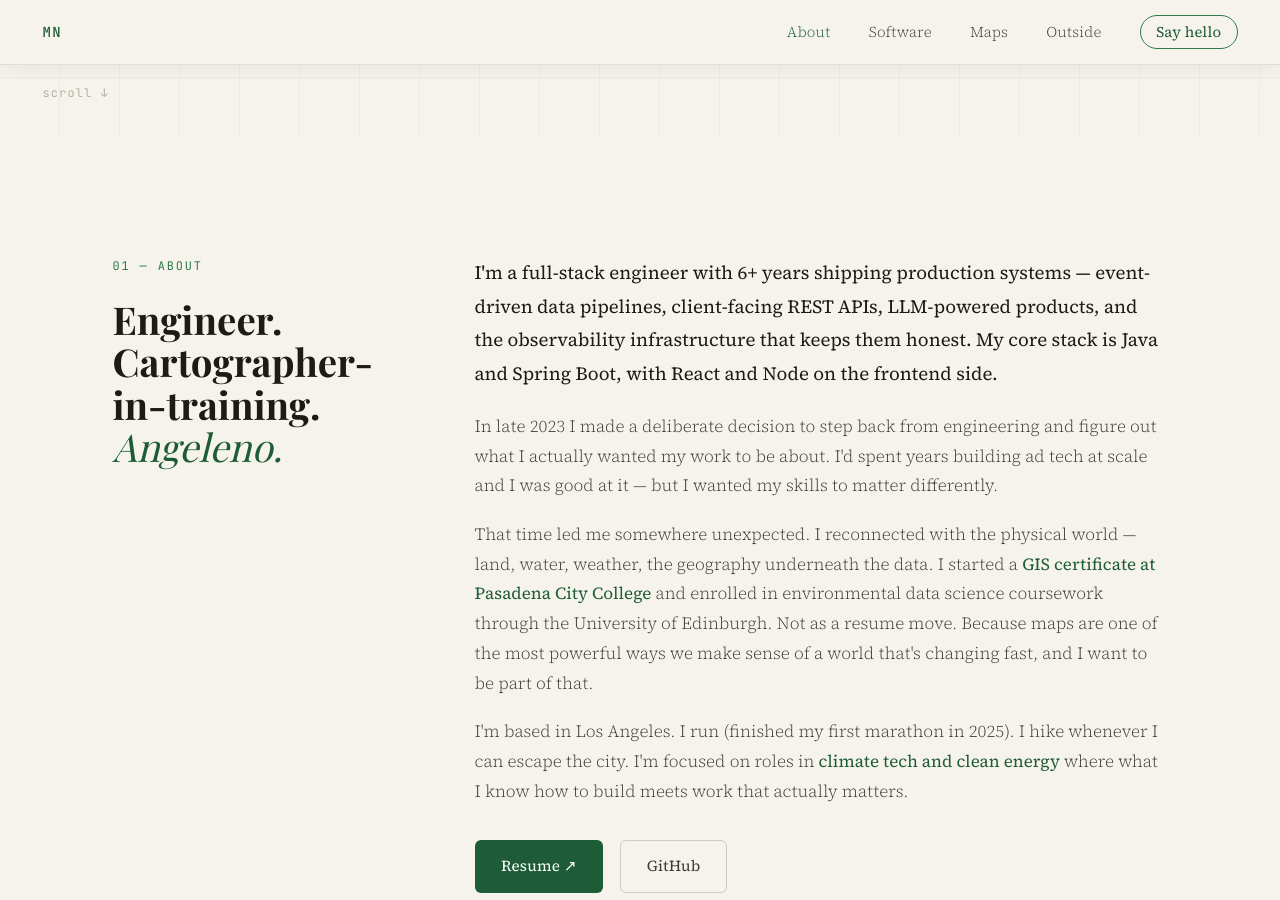
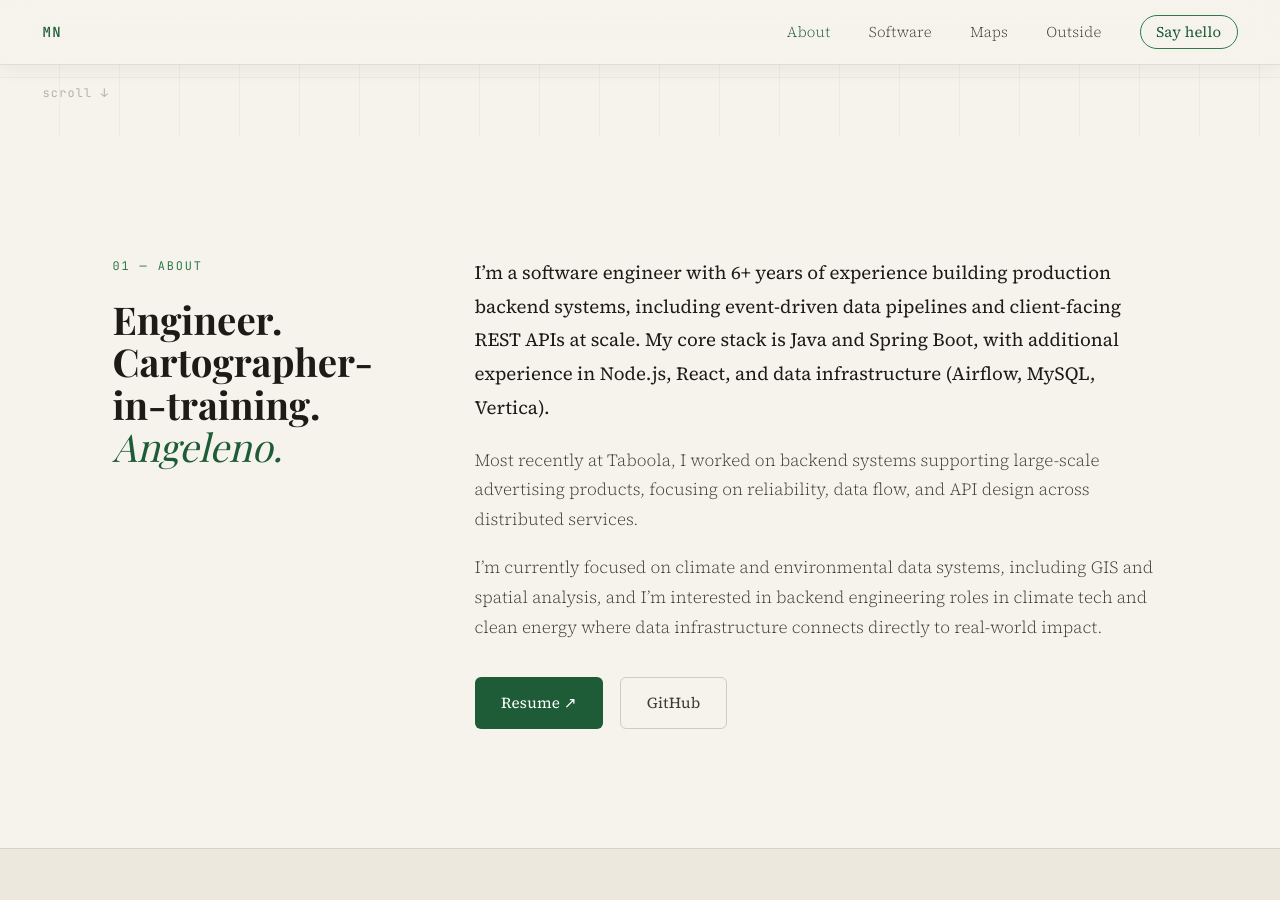
Before and after one commit to michellenavarro/michellenavarro.github.io, a Jekyll site: the page index.html, which Jekyll copies as it is, in a window 1280 px wide and 900 px high, scrolled down 763 px. Built offline with Jekyll 4.4.1, drawn with Linux system fonts in a browser that asks for light colours; some web fonts are replaced; some of the changed text lies outside the part shown.

Commit message:
updating text

```diff
--- a/index.html
+++ b/index.html
@@ -79,29 +79,19 @@
       </div>
       <div class="about-right">
         <p class="lead">
-          I'm a full-stack engineer with 6+ years shipping production systems &mdash;
-          event-driven data pipelines, client-facing REST APIs, LLM-powered products,
-          and the observability infrastructure that keeps them honest. My core stack is
-          Java and Spring Boot, with React and Node on the frontend side.
+          I’m a software engineer with 6+ years of experience building production backend systems,
+          including event-driven data pipelines and client-facing REST APIs at scale.
+          My core stack is Java and Spring Boot, with additional experience in Node.js,
+          React, and data infrastructure (Airflow, MySQL, Vertica).
         </p>
         <p>
-          In late 2023 I made a deliberate decision to step back from engineering and figure
-          out what I actually wanted my work to be about. I'd spent years building ad tech at
-          scale and I was good at it &mdash; but I wanted my skills to matter differently.
+          Most recently at Taboola, I worked on backend systems supporting large-scale advertising products,
+          focusing on reliability, data flow, and API design across distributed services.
         </p>
         <p>
-          That time led me somewhere unexpected. I reconnected with the physical world &mdash;
-          land, water, weather, the geography underneath the data. I started a
-          <strong>GIS certificate at Pasadena City College</strong> and enrolled in environmental
-          data science coursework through the University of Edinburgh.
-          Not as a resume move. Because maps are one of the most powerful ways we make
-          sense of a world that's changing fast, and I want to be part of that.
-        </p>
-        <p>
-          I'm based in Los Angeles. I run (finished my first marathon in 2025).
-          I hike whenever I can escape the city. I'm focused on roles in
-          <strong>climate tech and clean energy</strong> where what I know how to build
-          meets work that actually matters.
+          I’m currently focused on climate and environmental data systems, including GIS and spatial analysis,
+          and I’m interested in backend engineering roles in climate tech and clean energy
+          where data infrastructure connects directly to real-world impact.
         </p>
         <div class="btn-row">
           <a href="MichelleNavarroResume.pdf" class="btn" target="_blank">Resume &nearr;</a>
@@ -282,18 +272,9 @@
       <div class="outside-overlay">
         <div class="outside-card">
           <span class="eyebrow eyebrow-light">04 &mdash; Outside</span>
-          <h2>Outside<br/>the terminal</h2>
+          <h2>Outside<br/>
           <p>
-            I grew up in LA so I came to mountains late &mdash; but I made up for lost time.
-            That trip to Switzerland in 2023 was when I started taking the outdoors seriously.
-            A year and a half later I ran my first marathon. Most weekends you'll find me
-            somewhere in the San Gabriels or out toward Malibu.
-          </p>
-          <p>
-            There's something about terrain that requires you to understand it &mdash;
-            where water runs, where the ridge breaks, how elevation changes the whole character
-            of a place. I think that's part of why GIS clicked for me.
-            Maps are just a way of paying attention.
+            Outside of engineering work, I’m interested in maps and geospatial data, atmospheric science, and trail running.
           </p>
           <p class="outside-loc">Bernese Oberland, Switzerland &mdash; 2023</p>
         </div>
@@ -306,13 +287,12 @@
     <div class="container">
       <div class="contact-inner">
         <span class="eyebrow">05 &mdash; Contact</span>
-        <h2 class="contact-h">
-          Let's build something<br/><em>that matters.</em>
-        </h2>
-        <p class="contact-body">
-          I'm looking for roles in climate tech, clean energy, and environmental data &mdash;
-          especially where backend systems, APIs, and pipelines are core to the work.
-          If you're building infrastructure for a cleaner grid, I'd love to talk.
+          <h2 class="contact-h">
+            Building toward climate solutions
+          </h2>
+          <p class="contact-body">
+            I’m looking for roles in climate tech, clean energy, and environmental data. I care about climate change and want my work to contribute to addressing it in a tangible way.
+          </p>
         </p>
         <a href="mailto:michellenavarro83@gmail.com" class="btn btn-large">
           michellenavarro83@gmail.com &rarr;
```
